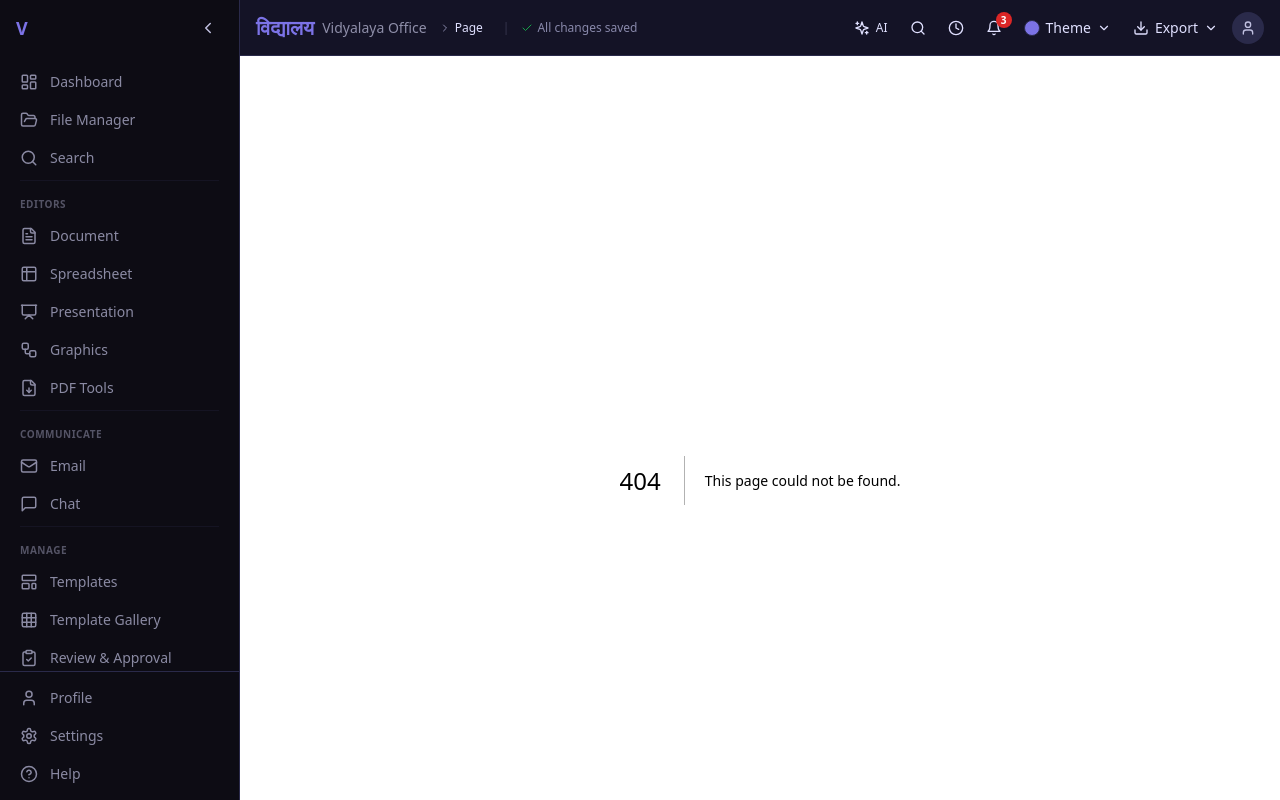
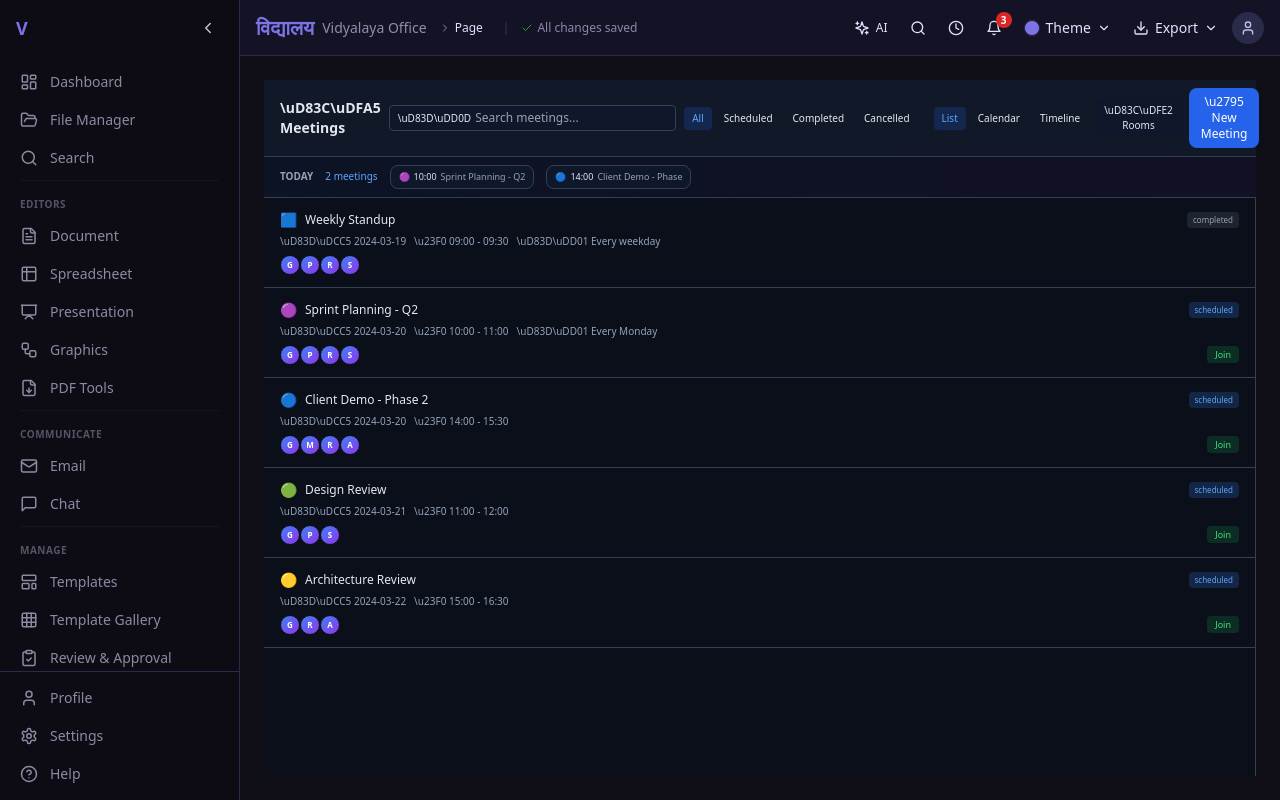
Before and after one commit to ganeshgowri-ASA/vidyalaya-office, a Next.js app: page /meetings in a window 1280 px wide. Before the commit this address had no page. Built offline with nearby package versions, Linux system fonts and the light colour scheme.

Commit message:
Add meetings page route

```diff
--- /dev/null
+++ b/src/app/meetings/page.tsx
@@ -0,0 +1,7 @@
+'use client';
+
+import MeetingsModule from '@/components/meetings/meetings-module';
+
+export default function MeetingsPage() {
+  return <MeetingsModule />;
+}
```
